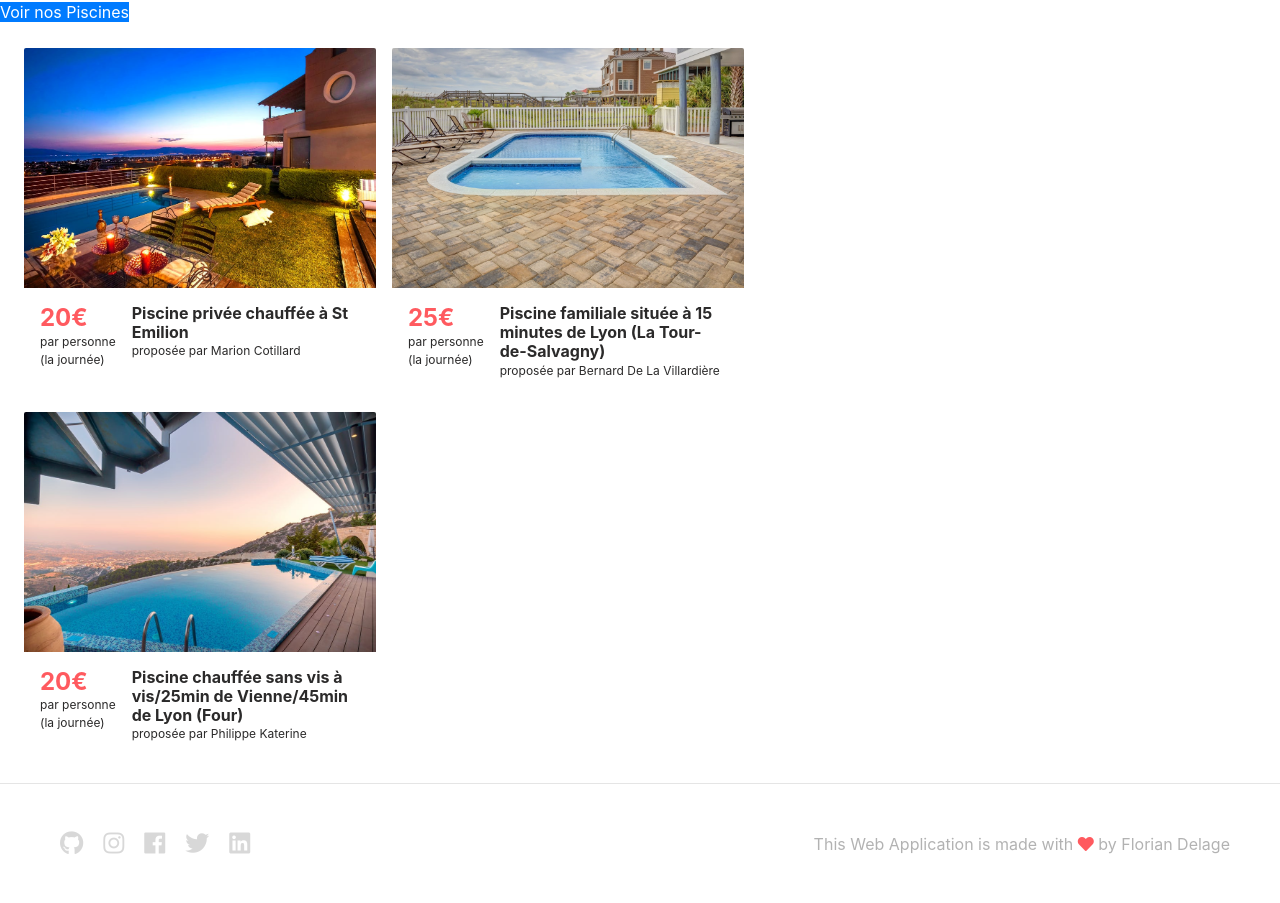
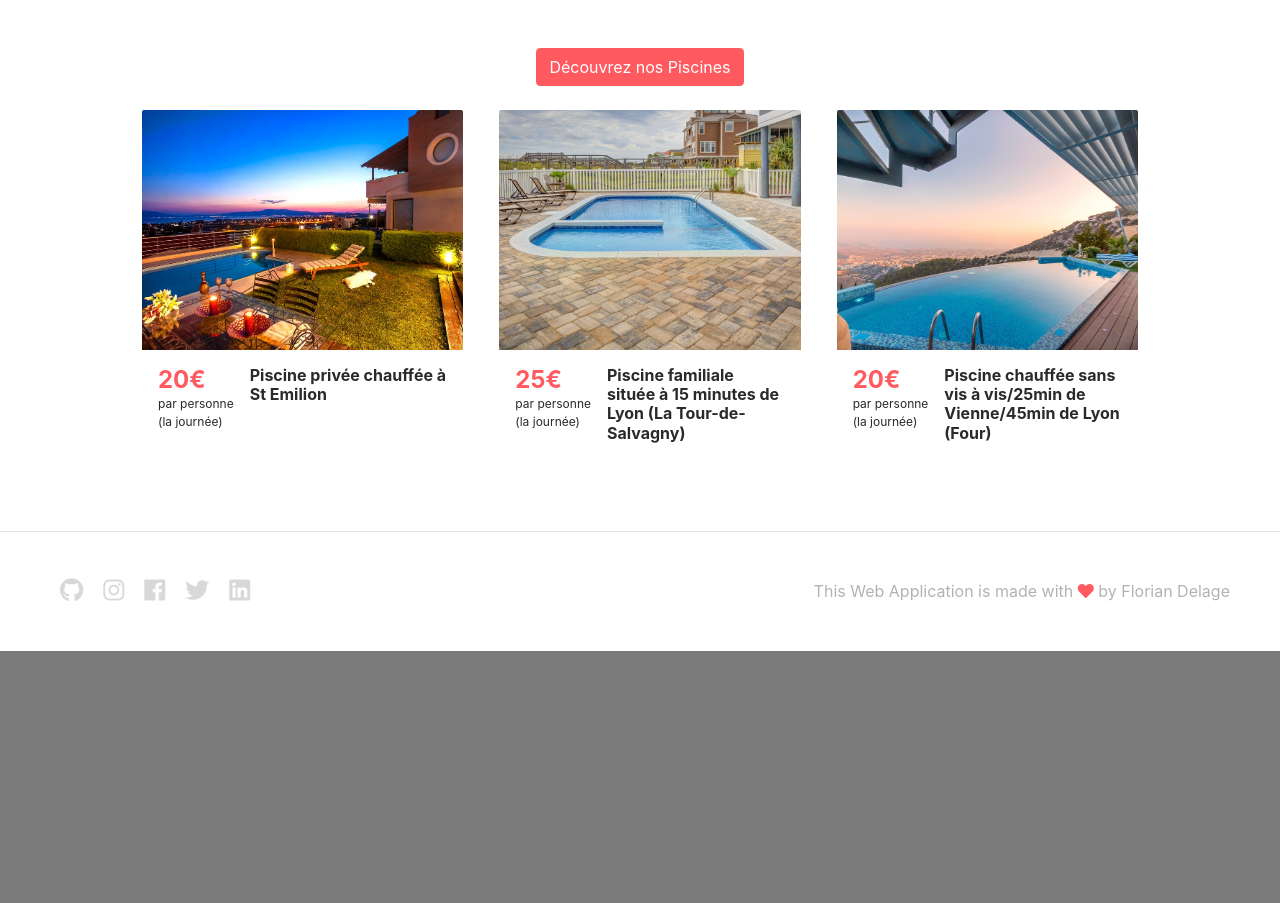
Before and after one commit to flodelage/swimmyclone, a Django app: page /pools/home/ in a window 1280 px wide. Shown: the part 800-1703 px from the top of the page. After the commit the page ends 1451 px from the top, so only its background shows below. Run offline with Django 3.2, Linux system fonts and the light colour scheme; data comes from the database, SQL or seed files in the repository; both versions use the stored data as it was after the commit; some libraries are stand-ins or nearby versions; some web fonts are replaced.

Commit message:
tweak front home, pool_detail, pool_list, dashboard

```diff
--- a/rent/templates/rent/dashboard.html
+++ b/rent/templates/rent/dashboard.html
@@ -32,7 +32,7 @@
         {% if not user_pools %}
             <h2>Vous n'avez pas enregistré de piscine</h2>
             <p>Si vous êtes propriétaire d'une piscine, mettez la en ligne dès maintenant et gagnez de l'argent !</p>
-            <a href="{% url 'pool-creation' %}"> Proposez votre piscine > </a>
+            <a href="{% url 'pool-creation' %}" class="pool-create-link"> Proposez votre piscine > </a>
         {% else %}
               {% if not pool_bookings %}
                 <h2>Vous n'avez pas de réservation</h2>
--- a/rent/templates/rent/home.html
+++ b/rent/templates/rent/home.html
@@ -5,16 +5,18 @@
 {% block title %} ComeSwim - Accueil {% endblock title %}
 
 {% block content %}
+
 <div class="banner">
 
 </div>
 
-<a href="{% url 'pool-list' %}" class="button btn-primary">Voir nos Piscines</a>
-
-<div class="searchpage-container">
+<div class="container p-5 home-container">
+  <div class="text-center">
+    <a href="{% url 'pool-list' %}" class="btn btn-primary call-to-action-btn">Découvrez nos Piscines</a>
+  </div>
   <div class="cards-product">
     {% for pool in sliced_pools %}
-      <a href="{% url 'pool-detail' pool.pk %}">
+      <a href="{% url 'pool-detail' pool.pk %}" class="card-link">
         <div class="card-product">
           <img src={{ pool.image.url }} alt="photo de piscine">
           <div class="card-product-infos">
@@ -25,7 +27,6 @@
             </div>
             <div class="card-product-title">
               <h2>{{ pool.title|capfirst }}</h2>
-              <span>proposée par {{ pool.user.first_name|capfirst }} {{ pool.user.last_name|capfirst }}</span>
             </div>
           </div>
         </div>
@@ -34,9 +35,4 @@
   </div>
 </div>
 
-
 {% endblock content %}
-
-
-
-pk.eyJ1IjoiZmxvZGVsYWdlIiwiYSI6ImNqejJsY2FmNDA2cjkzaXBsa2gzcDd6OTcifQ.78uremK--2QGNKe5uMF2Hg
--- a/rent/templates/rent/pool_detail.html
+++ b/rent/templates/rent/pool_detail.html
@@ -52,10 +52,11 @@
             {% csrf_token %}
             {% bootstrap_form booking_form %}
             {% buttons %}
-               <button type="submit" class="btn btn-primary">Valider</button>
+               <button type="submit" class="btn btn-primary call-to-action-btn">Valider</button>
             {% endbuttons %}
           </form>
         </div>
       </div>
+  </div>
 </div>
 {% endblock content %}
--- a/rent/templates/rent/pool_list.html
+++ b/rent/templates/rent/pool_list.html
@@ -9,7 +9,7 @@
 <div class="searchpage-container">
   <div class="cards-product">
     {% for pool in pools %}
-      <a href="{% url 'pool-detail' pool.pk %}">
+      <a href="{% url 'pool-detail' pool.pk %}" class="card-link">
         <div class="card-product">
           <img src={{ pool.image.url }} alt="photo de piscine">
           <div class="card-product-infos">
@@ -27,4 +27,5 @@
       </a>
     {% endfor %}
   </div>
+</div>
 {% endblock content %}
--- a/rent/views.py
+++ b/rent/views.py
@@ -7,10 +7,6 @@ from django.contrib.auth import authenticate, login, logout
 from django.urls import reverse
 from django.contrib.auth.decorators import login_required
 
-from django.db.models.signals import post_delete
-
-def ma_fonction_de_suppression(sender, instance, **kwargs):
-    post_delete.connect(ma_fonction_de_suppression, sender=Pool)
 
 # Home page :
 
@@ -60,14 +56,15 @@ def create_pool(request):
         pool_form = CreatePoolForm()
 
     user = request.user
-    user_pool = user.pool_set.all()[0]
+    user_pool = user.pool_set.all()
 
     context = {'pool_form': pool_form, 'user': user, 'user_pool': user_pool}
 
     if not user_pool:
         return render(request, 'rent/create_pool.html', context)
     else:
-        return HttpResponse("Your account was inactive.")
+        return HttpResponse("Vous ne pouvez enregistrer qu'une seule piscine")
+
 
 @login_required
 def dashboard(request):
--- a/static/css/main.css
+++ b/static/css/main.css
@@ -7,6 +7,22 @@
   background-position: center;
   height: 92vh;
   padding: 0;
+}
+
+/* button call to action */
+.call-to-action-btn {
+    color: white;
+    background-color: #ff5a5f;
+    border-color: #ff5a5f;
+    text-decoration: none;
+}
+
+.call-to-action-btn:hover {
+    opacity: 0.8;
+    color: white;
+    background-color: #ff5a5f;
+    border-color: #ff5a5f;
+    text-decoration: none;
 }
 
 /* footer */
@@ -41,14 +57,14 @@
 
 /* navbar */
 .navbar {
-  justify-content: space-between;
-  background: white !important;
-  box-shadow: 0 0 12px rgba(0,0,0,0.1);
-  z-index: 9999;
+    justify-content: space-between;
+    background: white !important;
+    box-shadow: 0 0 12px rgba(0,0,0,0.1);
+    z-index: 9999;
 }
 
 .navbar .navbar-collapse {
-  flex-grow: 0;
+    flex-grow: 0;
 }
 
 .navbar-brand {
@@ -78,23 +94,23 @@
 }
 
 .navbar-brand:hover {
-    opacity: 0.7;
+    opacity: 0.8;
 }
 
 #pool-create-link:hover {
-    opacity: 0.7;
+    opacity: 0.8;
 }
 
 #register-link:hover {
-    opacity: 0.7;
+    opacity: 0.8;
 }
 
 #login-link:hover {
-    opacity: 0.7;
+    opacity: 0.8;
 }
 
 #logout-link:hover {
-    opacity: 0.7;
+    opacity: 0.8;
 }
 
 /* forms */
@@ -191,7 +207,7 @@
 .card-pool-booking-dashboard p {
   font-size: 12px;
   line-height: 1.4;
-  opacity: .7;
+  opacity: 0.7;
   margin-bottom: 0;
   margin-top: 8px;
 }
@@ -203,13 +219,31 @@
 
 /************** PAGES **************/
 
+/* home */
+.home-container {
+  background-color: white;
+}
+
+.cards-product {
+  display: grid;
+  grid-template-columns: 1fr 1fr 1fr;
+  grid-gap: 16px;
+  width: 100%;
+  padding: 24px;
+}
+
+.home-container .card-link {
+  text-decoration: none;
+  color: #2B2A2A;
+}
+
 /* pool_list */
 .searchpage-container {
   display: flex;
   background-color: white;
 }
 
-.cards-product {
+.searchpage-container .cards-product {
   display: grid;
   grid-template-columns: 1fr 1fr;
   grid-gap: 16px;
@@ -217,14 +251,12 @@
   padding: 24px;
 }
 
-.searchpage-container a {
-  color: black;
+.searchpage-container .card-link {
   text-decoration: none;
   color: #2B2A2A;
 }
 
 /* pool_detail */
-
 .page-booking  {
   background-color: white;
 }
```
Also changed, not shown: db.sqlite3.
